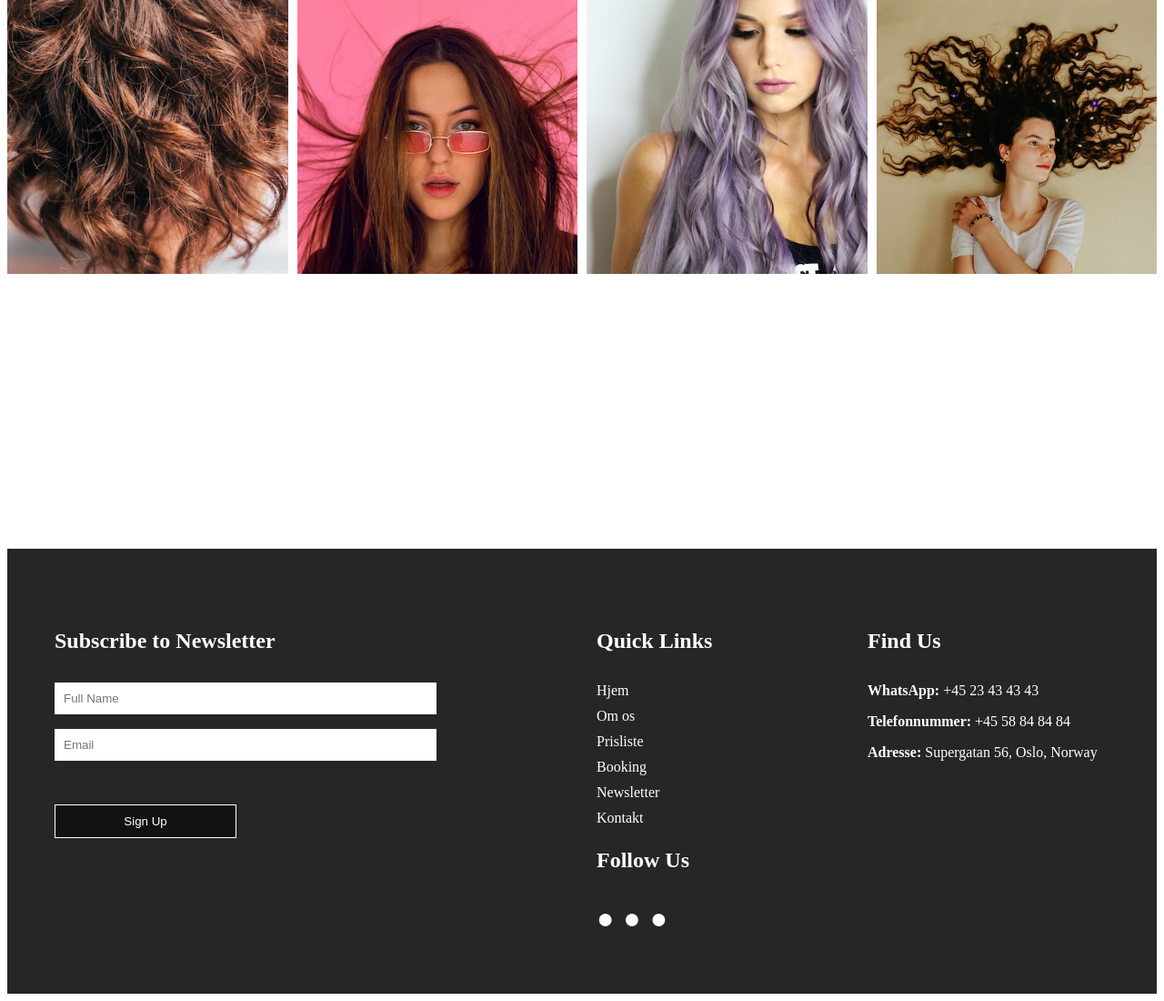
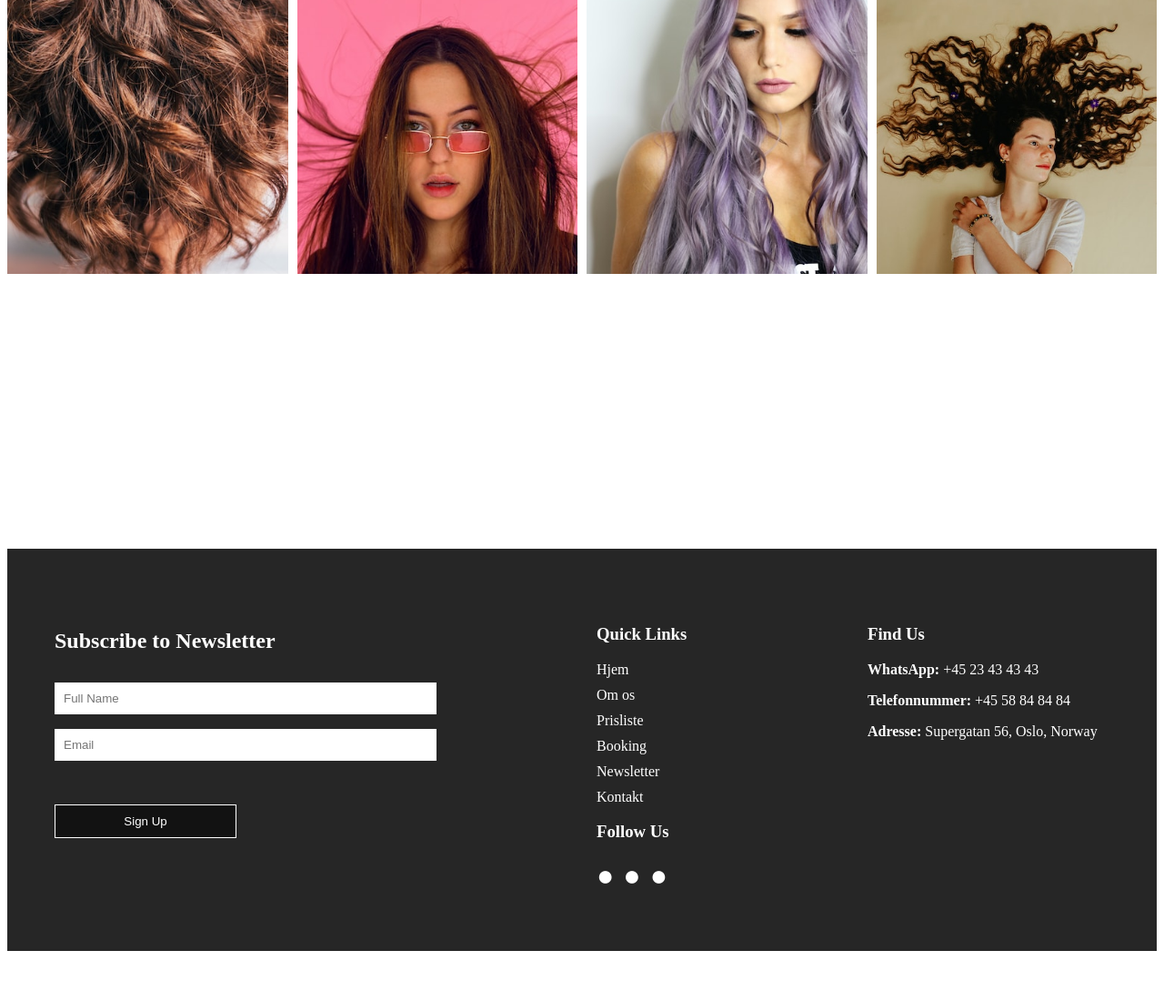
Before and after one commit to gllmsb/Gallery-test, a React (Vite) app in the folder gallery-test/: page / in a window 1280 px wide. Shown: the part 2567-3667 px from the top of the page at 91% size. After the commit the page ends 3620 px from the top, so only its background shows below. Built offline with nearby package versions, Linux system fonts and the light colour scheme.

Commit message:
nesting because i fotgot

```diff
--- a/gallery-test/src/components/Footer/Footer.module.scss
+++ b/gallery-test/src/components/Footer/Footer.module.scss
@@ -8,20 +8,10 @@
     margin-top: 28rem;
     padding-top: 4rem;
     padding-bottom: 4rem;
-}
 
     .leftSide {
       margin-left: 2rem;
-}
-
-.leftSide, .rightSide {
       flex: 1;
-}
-
-.rightSide {
-    display: flex;
-    justify-content: space-between;
-}
 
       .heading {
         font-size: 1.5em;
@@ -31,7 +21,6 @@
       .form {
         display: flex;
         flex-direction: column;
-}
 
         .input {
           margin-bottom: 10px;
@@ -51,37 +40,46 @@
           margin-top: 2rem;
           width: 200px;
         }
+      }
+    }
+
+    .rightSide {
+      display: flex;
+      justify-content: space-between;
+      flex: 1;
 
       .quickLinks {
         flex: 1;
-}
 
         .linksList {
           list-style: none;
           padding: 0;
           margin: 0;
-}
 
-.linksList li {
+          li {
             margin-bottom: 10px;
-}
 
-.linksList a {
+            a {
               color: white;
               text-decoration: none;
+            }
+          }
         }
 
         .socialMedia {
           display: flex;
           gap: 10px;
-}
 
           .socialIcon {
             font-size: 2em;
             color: white;
             text-decoration: none;
           }
+        }
+      }
 
       .contactInfo {
         flex: 1;
       }
+    }
+  }
--- a/gallery-test/src/components/Gallery/Gallery.module.scss
+++ b/gallery-test/src/components/Gallery/Gallery.module.scss
@@ -3,7 +3,6 @@
     text-align: center;
     width: 100%;
     box-sizing: border-box;
-}
 
     .heading {
       font-size: 1.5em;
@@ -19,7 +18,6 @@
       width: 100%;
       height: 100vh;
       box-sizing: border-box;
-}
 
       .image {
         width: 100%;
@@ -28,3 +26,5 @@
         border-radius: 0;
         aspect-ratio: 1 / 1;
       }
+    }
+  }
--- a/gallery-test/src/components/Header/Header.module.scss
+++ b/gallery-test/src/components/Header/Header.module.scss
@@ -10,7 +10,6 @@
   justify-content: center;
   text-align: center;
   overflow: hidden;
-  }
 
   .headerImage {
     display: none;
@@ -23,12 +22,12 @@
     transform: translate(-50%, -50%);
     z-index: 1;
     width: 100%;
-  }
 
     .title {
       font-size: 7em;
       color: white;
       margin: 0;
+    }
   }
 
   .textContainer {
@@ -43,7 +42,6 @@
     box-sizing: border-box;
     color: white;
     text-align: center;
-  }
 
     .subtitle {
       font-size: 1.5em;
@@ -55,3 +53,5 @@
       margin: 0;
       margin-bottom: 2rem;
     }
+  }
+}
--- a/gallery-test/src/components/Loyalty/Loyalty.module.scss
+++ b/gallery-test/src/components/Loyalty/Loyalty.module.scss
@@ -4,14 +4,12 @@
   gap: 10px;
   width: 100%;
   height: auto;
-  }
 
   .imageWrapper {
     position: relative;
     width: 100%;
     height: 100%;
     overflow: hidden;
-  }
 
     .image {
       width: 100%;
@@ -29,7 +27,6 @@
       box-sizing: border-box;
       text-align: center;
       border-radius: 8px;
-  }
 
       .heading {
         font-size: 2em;
@@ -50,8 +47,11 @@
         cursor: pointer;
         border: 1px solid white;
         transition: background-color 0.3s;
-  }
 
-  .button:hover {
+        &:hover {
           background-color: #ffffff44;
         }
+      }
+    }
+  }
+}
--- a/gallery-test/src/components/Main/Main.module.scss
+++ b/gallery-test/src/components/Main/Main.module.scss
@@ -2,7 +2,6 @@
     padding: 20px;
     background-color: white;
     text-align: center;
-}
 
     .mainHeading {
       font-size: 2.5em;
@@ -28,8 +27,9 @@
       border: 2px solid black;
       cursor: pointer;
       transition: background-color 0.3s;
-}
 
-.mainButton:hover {
+      &:hover {
         background-color: #00000044;
       }
+    }
+  }
```
Lines whose indentation alone changed are shown as unchanged.
